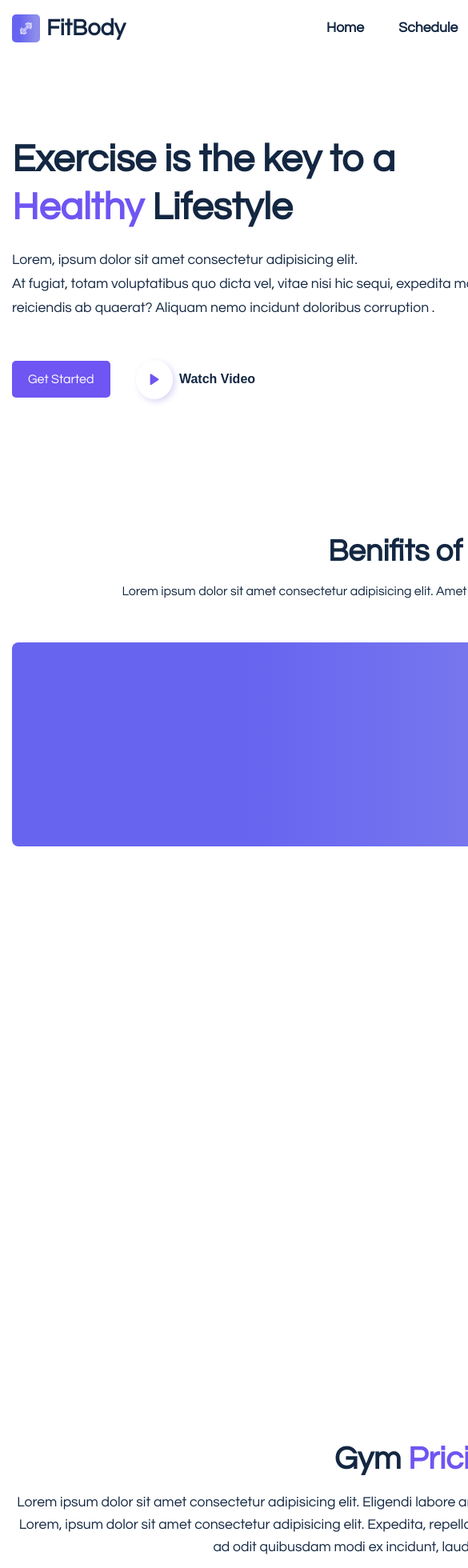
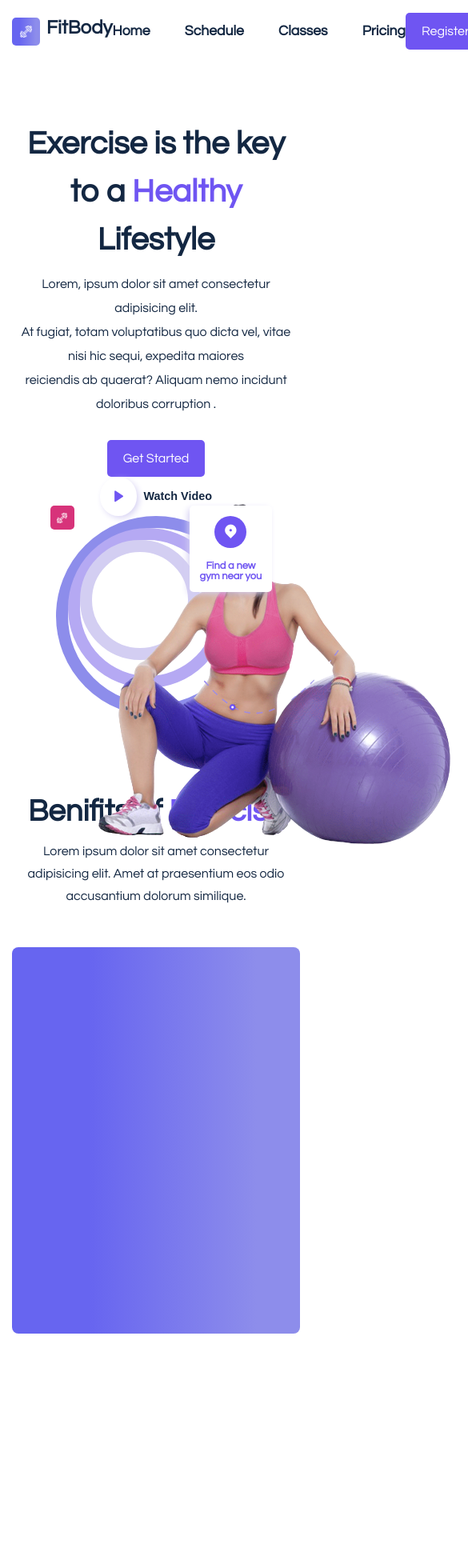
Before and after one commit to abhay-raj19/FitBody, a React (Create React App) app: page / in a window 390 px wide. Shown: the top 1960 px of the page at 80% size, 585 px wide, since content can reach past the window. Built offline with nearby package versions, Linux system fonts and the light colour scheme.

Commit message:
making responsive

```diff
--- a/src/styles/exercises.css
+++ b/src/styles/exercises.css
@@ -57,3 +57,29 @@
     font-size: 1rem;
     color: rgba(255, 255, 255, 0.801);
 }
+
+/* //// */
+
+/* Responsive Styles */
+@media (max-width: 768px) {
+    .exercise_wrapper {
+      flex-wrap: wrap;
+      padding: 40px 20px;
+    }
+
+    .exercise_item {
+      width: 100%;
+      margin-bottom: 40px;
+    }
+  }
+
+  .container.exercise_container {
+    width: 100%;
+    max-width: 1200px;
+    margin: 0 auto;
+  }
+
+  .exercise_icon img {
+    width: 100%;
+    max-width: 100%;
+  }
--- a/src/styles/footer.css
+++ b/src/styles/footer.css
@@ -41,3 +41,47 @@
     color: #777;
     font-size: 1rem;
 }
+/*
+------ */
+
+/* Responsive Styles */
+@media (max-width: 768px) {
+    .footer_wrapper {
+      flex-direction: column;
+      align-items: flex-start;
+    }
+
+    .footer_box {
+      width: 100%;
+      margin-bottom: 1rem;
+    }
+  }
+  .container {
+    width: 100%;
+    max-width: 1200px;
+    margin: 0 auto;
+  }
+
+
+  .logo h2 {
+    font-size: 2rem;
+    margin-bottom: 1rem;
+  }
+
+  .footer_title {
+    font-size: 1.2rem;
+    margin-bottom: 1rem;
+  }
+
+  /* Responsive Styles */
+  @media (max-width: 768px) {
+    .logo h2 {
+      font-size: 1.5rem;
+      margin-bottom: 0.5rem;
+    }
+
+    .footer_title {
+      font-size: 1rem;
+      margin-bottom: 0.5rem;
+    }
+  }
--- a/src/styles/header.css
+++ b/src/styles/header.css
@@ -85,6 +85,7 @@ ul {
     display: flex;
     align-items: center;
     column-gap: 2.7rem;
+    justify-content: flex-end;
 }
 
 .nav_item a{
@@ -129,3 +130,10 @@ ul {
     z-index: 99;
     background:#fff;
 }
+
+/* ------ */
+
+/* New Styles for Mobile Menu */
+.mobile-menu-open .navigation {
+    display: block;
+  }
--- a/src/styles/hero.css
+++ b/src/styles/hero.css
@@ -174,3 +174,104 @@
 .dumble_icon img{
     width: 100%;
 }
+
+/* CSS code for Hero component */
+
+@media (max-width: 768px) {
+    .hero_wrapper {
+      flex-direction: column;
+      align-items: center;
+      padding-top: 30px;
+    }
+
+    .hero_content .section_title {
+      font-size: 2.5rem;
+      padding-right: 0;
+      text-align: center;
+      margin-bottom: 10px;
+    }
+
+    .hero_content h2 {
+      font-size: 1.8rem;
+      margin-bottom: 0.5rem;
+      text-align: center;
+    }
+
+    .hero_content p {
+      font-size: 1rem;
+      margin-bottom: 30px;
+      text-align: center;
+    }
+
+    .hero_btns {
+      flex-direction: column;
+      align-items: center;
+      column-gap: 0;
+    }
+
+    .watch_btn {
+      font-size: 0.9rem;
+    }
+
+    .box-01 {
+      width: 250px;
+      height: 250px;
+      border: 15px solid rgba(141, 141, 235, 1);
+    }
+
+    .box-02 {
+      width: 200px;
+      height: 200px;
+      border: 15px solid #b5a9f3;
+    }
+
+    .box-03 {
+      width: 150px;
+      height: 150px;
+      border: 15px solid #d3cef2;
+    }
+
+    .heart_rate {
+      width: 80px;
+      top: 45%;
+      left: -5%;
+      padding: 10px;
+    }
+
+    .heart_rate h5,
+    .heart_rate h6 {
+      font-size: 0.7rem;
+    }
+
+    .heart_rate h6 {
+      margin-top: 5px;
+    }
+
+    .gym_location {
+      top: -5%;
+      right: -8%;
+      padding: 0.8rem;
+    }
+
+    .gym_location span {
+      width: 40px;
+      height: 40px;
+      font-size: 1.2rem;
+    }
+
+    .gym_location h5 {
+      font-size: 0.8rem;
+    }
+
+    .dumble_icon {
+      top: -5%;
+      left: -3%;
+      width: 30px;
+      height: 30px;
+      padding: 10px 7px;
+    }
+
+    .dumble_icon img {
+      width: 80%;
+    }
+  }
--- a/src/styles/pricing.css
+++ b/src/styles/pricing.css
@@ -80,3 +80,112 @@
 .pricing_item-02 .services ul li span i{
     color: var(--primary-color);
 }
+
+/* ------------- */
+
+.pricing_top {
+    text-align: center;
+  }
+
+  .pricing_top h2 {
+    font-size: 2.5rem;
+    margin-bottom: 20px;
+  }
+
+  .pricing_top p {
+    font-size: 1.1rem;
+    color: var(--heading-color);
+    line-height: 28px;
+    margin-bottom: 50px;
+  }
+
+  .pricing_wrapper {
+    display: flex;
+    align-items: center;
+    justify-content: space-between;
+    column-gap: 2rem;
+  }
+
+  .pricing_item {
+    box-shadow: rgba(0, 0, 0, 0.15) 0px 5px 15px 0px;
+    border-radius: 5px;
+    width: 33%;
+    background-color: #fff;
+  }
+
+  .pricing_card-top {
+    padding: 30px;
+    border-bottom: 1px solid #d3cef2;
+    text-align: center;
+  }
+
+  .pricing_card-top h2 {
+    font-size: 1.5rem;
+    margin-bottom: 0.9rem;
+  }
+
+  .pricing_card-top .pricing {
+    font-size: 1.4rem;
+  }
+
+  .pricing_card-top .pricing span {
+    font-size: 1rem;
+    color: #666;
+  }
+
+  .pricing_items .services {
+    padding: 30px;
+  }
+
+  .pricing_item .services ul li {
+    display: flex;
+    align-items: center;
+    column-gap: 1.5rem;
+    color: #666;
+    line-height: 28px;
+    margin-left: 20px;
+  }
+
+  .pricing_item .services ul li span i {
+    font-size: 0.7rem;
+  }
+
+  .services {
+    text-align: center;
+  }
+
+  .services button {
+    margin-top: 20px;
+  }
+
+  .pricing_item-02 .pricing_card-top {
+    background-color: var(--primary-color);
+    border-radius: 5px 5px 0px 0px;
+  }
+
+  .pricing_item-02 .pricing_card-top h2 {
+    color: #fff;
+    font-weight: 500;
+  }
+
+  .pricing_item-02 .pricing_card-top h2 span {
+    color: rgba(233, 240, 241, 0.9);
+  }
+
+  .pricing_item-02 .services ul li span i {
+    color: var(--primary-color);
+  }
+
+  /* Media Queries for responsiveness */
+
+  @media screen and (max-width: 768px) {
+    .pricing_wrapper {
+      flex-wrap: wrap;
+      justify-content: center;
+    }
+
+    .pricing_item {
+      width: 100%;
+      margin-bottom: 2rem;
+    }
+  }
--- a/src/styles/start.css
+++ b/src/styles/start.css
@@ -22,3 +22,47 @@
     line-height: 28px;
     margin-bottom: 50px;
 }
+
+.start_wrapper {
+    display: flex;
+    justify-content: space-between;
+    column-gap: 3rem;
+    align-items: center;
+  }
+
+  .start_img,
+  .start_content {
+    width: 50%;
+  }
+
+  .start_img img {
+    width: 100%;
+    border-radius: 2px;
+  }
+
+  .start_content h2 {
+    font-size: 2.5rem;
+    margin-bottom: 20px;
+  }
+
+  .start_content p {
+    color: var(--heading-color);
+    font-size: 1.1rem;
+    line-height: 28px;
+    margin-bottom: 50px;
+  }
+
+  /* Media Queries for responsiveness */
+
+  @media screen and (max-width: 768px) {
+    .start_wrapper {
+      flex-direction: column;
+      align-items: flex-start;
+    }
+
+    .start_img,
+    .start_content {
+      width: 100%;
+      margin-bottom: 2rem;
+    }
+  }
--- a/src/styles/testimonials.css
+++ b/src/styles/testimonials.css
@@ -41,3 +41,54 @@
     margin-bottom: 50px;
     text-align: center;
 }
+
+/* -------- */
+
+
+/* Media Queries for responsiveness */
+
+@media screen and (max-width: 768px) {
+    .sliders {
+      width: 100%;
+    }
+
+    .slide_item {
+      padding: 20px;
+    }
+
+    .slide_item h4 {
+      font-size: 1.8rem;
+    }
+
+    .slide_item p {
+      font-size: 1rem;
+    }
+
+    .slide_img-01,
+    .slide_img-02,
+    .slide_img-03 {
+      border-radius: 0.6rem;
+      margin-bottom: 20px;
+    }
+  }
+
+  @media screen and (max-width: 480px) {
+    .slide_item {
+      padding: 10px;
+    }
+
+    .slide_item h4 {
+      font-size: 1.5rem;
+    }
+
+    .slide_item p {
+      font-size: 0.9rem;
+    }
+
+    .slide_img-01,
+    .slide_img-02,
+    .slide_img-03 {
+      border-radius: 0.4rem;
+      margin-bottom: 10px;
+    }
+  }
```
Also changed, not shown: src/App.css (line endings or trailing spaces).
